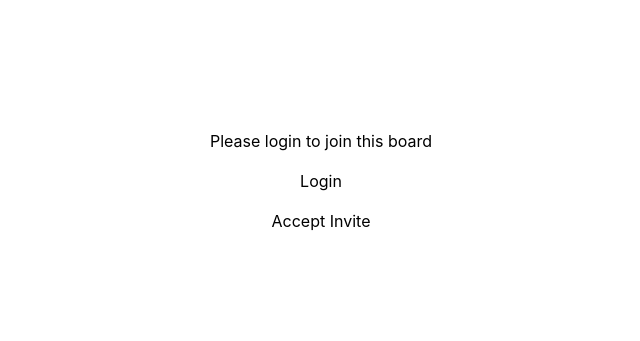
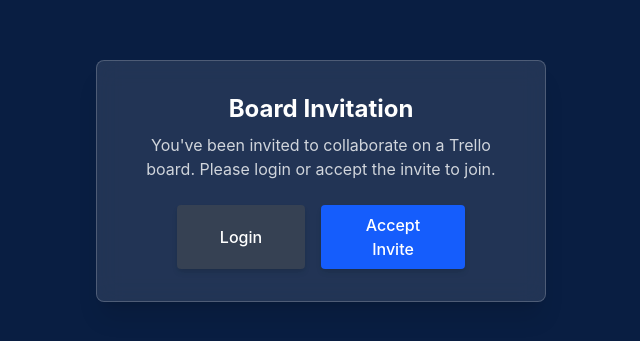
Before and after one commit to ricky-col/group_project, a React (Vite) app in the folder trello-frontend/: page /invite/1 in a window 1280 px wide. Shown: the part 219-560 px from the top of the page, without its empty margins (319-959 px from the left). Built offline with nearby package versions, Linux system fonts and the light colour scheme; no server answers.

Commit message:
add beautiful tailwind styling to invite page

```diff
--- a/trello-frontend/src/pages/invitePages.jsx
+++ b/trello-frontend/src/pages/invitePages.jsx
@@ -106,11 +106,28 @@ export default function InvitePage() {
   };
 
   return (
-    <div className="h-screen flex flex-col items-center justify-center gap-4">
-      <h2>Please login to join this board</h2>
+    <div className="h-screen flex flex-col items-center justify-center gap-6 bg-[#091e42] text-white">
+      <div className="bg-white/10 p-8 rounded-lg shadow-xl backdrop-blur-md flex flex-col items-center border border-white/20">
+        <h2 className="text-2xl font-bold mb-2">Board Invitation</h2>
+        <p className="text-gray-300 mb-6 text-center max-w-sm">
+          You've been invited to collaborate on a Trello board. Please login or accept the invite to join.
+        </p>
 
-      <button onClick={goToLogin}>Login</button>
-      <button onClick={handleAccept}>Accept Invite</button>
+        <div className="flex gap-4 w-full justify-center">
+          <button
+            onClick={goToLogin}
+            className="bg-gray-700 hover:bg-gray-600 transition px-6 py-2 rounded font-medium shadow-md w-32"
+          >
+            Login
+          </button>
+          <button
+            onClick={handleAccept}
+            className="bg-blue-600 hover:bg-blue-500 transition px-6 py-2 rounded font-medium shadow-md w-36"
+          >
+            Accept Invite
+          </button>
+        </div>
+      </div>
     </div>
   );
 }
```
